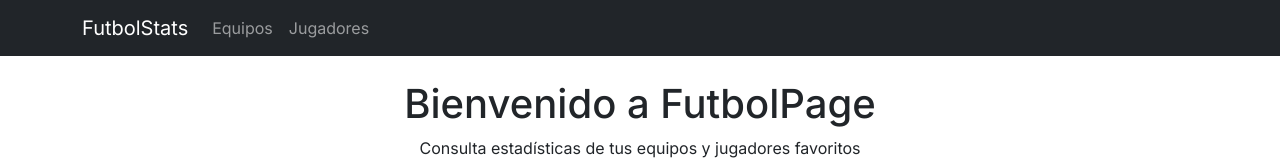
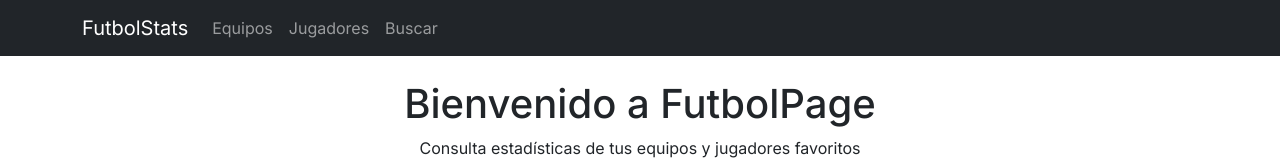
Before and after one commit to eljuanca18/futbolpage, a Next.js app: page / in a window 1280 px wide. Shown: the top 160 px of the page. Built offline with nearby package versions, Linux system fonts and the light colour scheme.

Commit message:
link_buscar

```diff
--- a/src/components/Navbar.tsx
+++ b/src/components/Navbar.tsx
@@ -10,6 +10,7 @@ export default function Navbar() {
         <Nav className="me-auto">
           <Link href="/equipos" className="nav-link">Equipos</Link>
           <Link href="/jugadores" className="nav-link">Jugadores</Link>
+          <Link href="/buscar" className="nav-link">Buscar</Link>
         </Nav>
       </Container>
     </BsNavbar>
```
